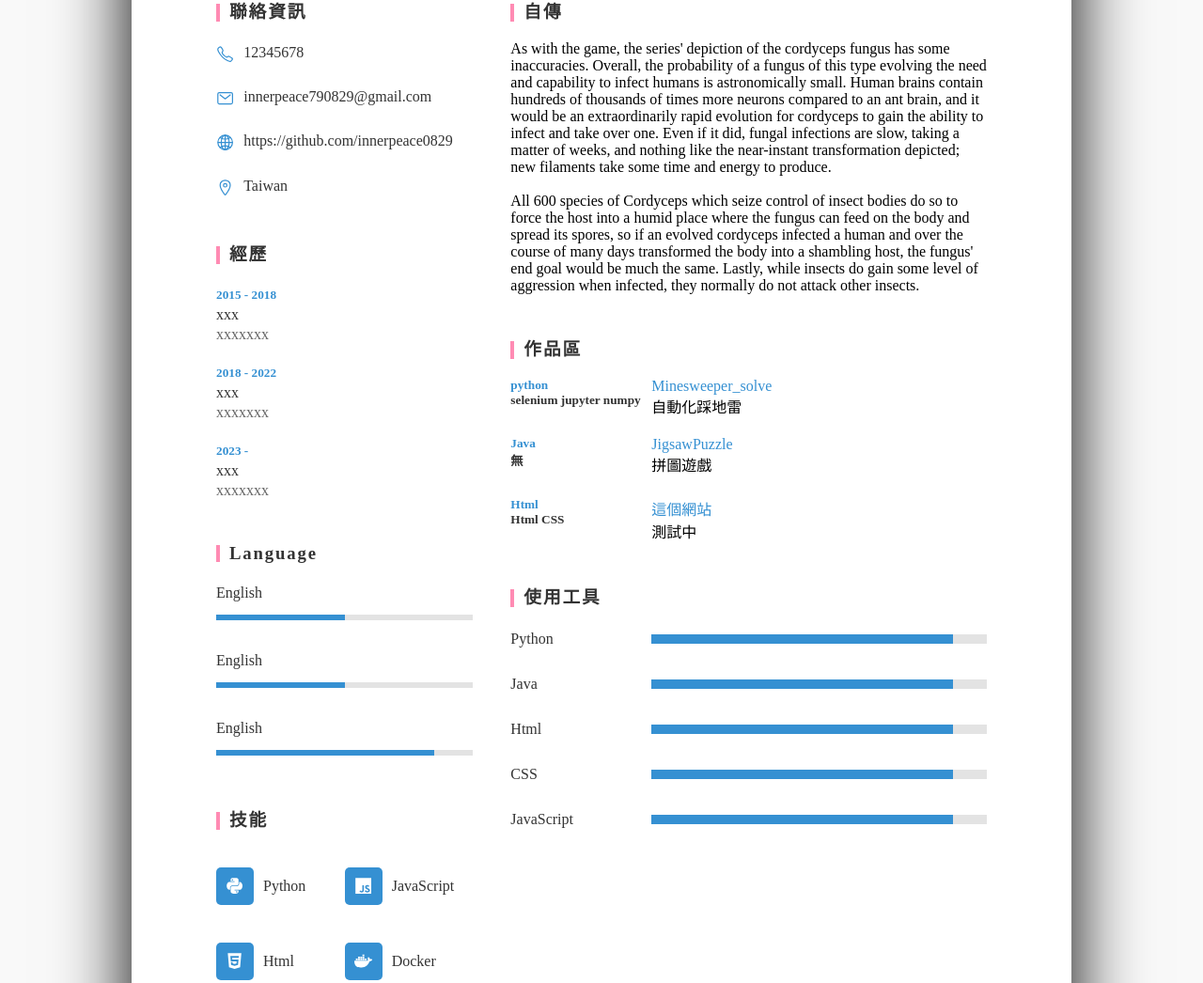
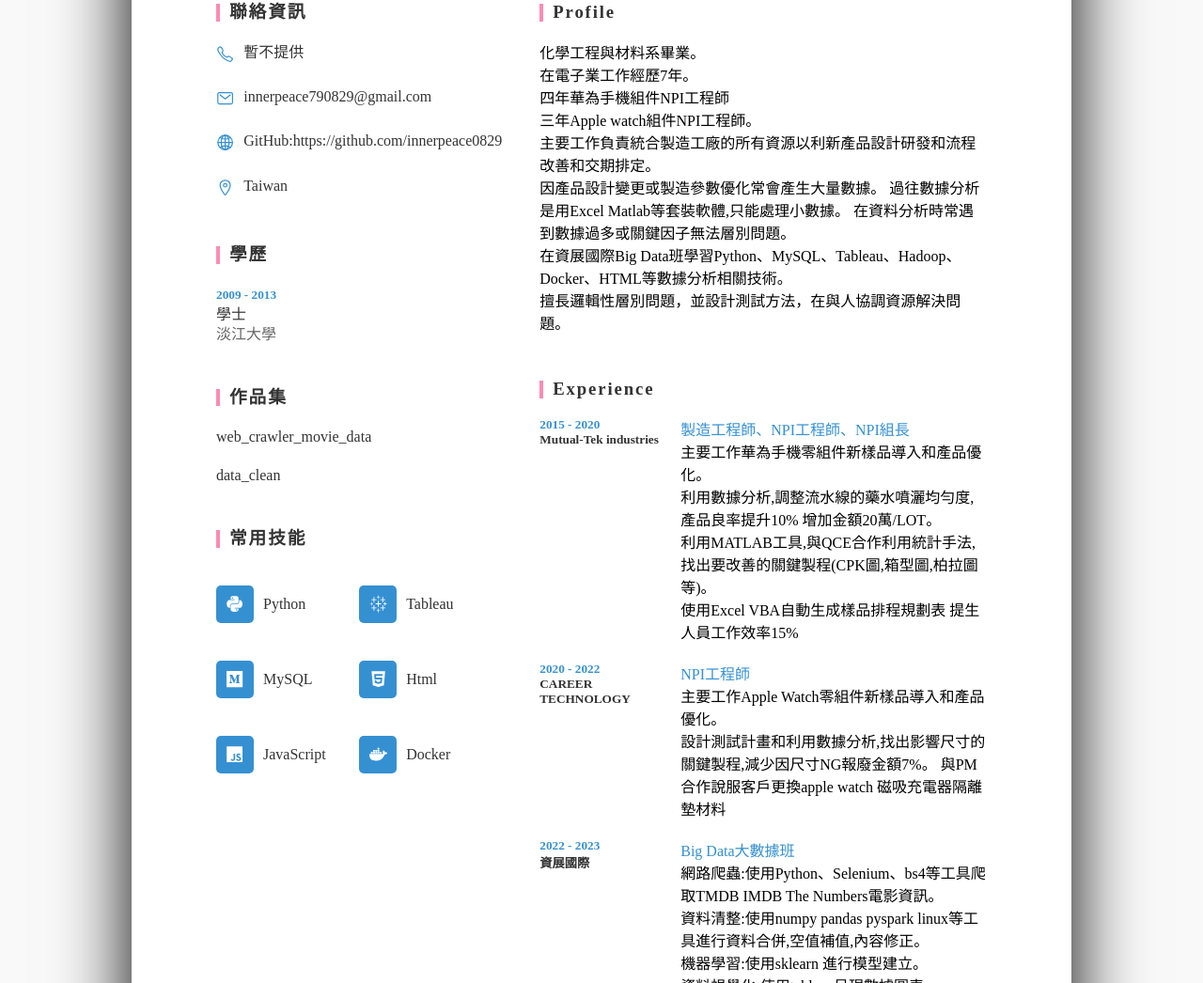
Before and after one commit to innerpeace0829/innerpeace0820.github.io, a plain HTML site: page index.html in a window 1280 px wide. Shown: the part 455-1501 px from the top of the page at 94% size. Drawn offline with nearby package versions, Linux system fonts and the light colour scheme.

Commit message:
change index content

```diff
--- a/index.html
+++ b/index.html
@@ -16,7 +16,7 @@
                 </div>
             </div>
             <div class="profileText">
-                <h3>張庭豪<br>Ting-Hao<br>Chang<br><span>Engineer</span></h3>
+                <h3>張庭豪<br>Chang<br>Ting Hao<br><span>NPI工程師</span></h3>
             </div>
         </div>
         <div class="contentBox">
@@ -25,7 +25,7 @@
                 <ul>
                     <li>
                         <span class="icon"><ion-icon name="call-outline"></ion-icon></span>
-                        <span class="text">12345678</span>
+                        <span class="text">暫不提供</span>
                     </li>
                     <li>
                         <span class="icon"><ion-icon name="mail-outline"></ion-icon></span>
@@ -34,43 +34,47 @@
                     <li>
                         <span class="icon"><ion-icon name="globe-outline"></ion-icon>
                         </span>
-                        <span class="text">https://github.com/innerpeace0829</span>
+                        <span class="text">GitHub:https://github.com/innerpeace0829</span>
                     </li>
                     <li>
                         <span class="icon"><ion-icon name="location-outline"></ion-icon></span>
                         <span class="text">Taiwan</span>
                     </li>
                 </ul>
-                <h3>經歷</h3>
+                <h3>學歷</h3>
                 <ul class="education">
                     <li>
-                        <h5>2015 - 2018</h5>
-                        <h4>xxx</h4>
-                        <h6>xxxxxxx</h6>
+                        <h5>2009 - 2013</h5>
+                        <h4>學士</h4>
+                        <h6>淡江大學</h6>
+                    </li>
+                    <!-- <li>
+                        <h5>2010 - 2013</h5>
+                        <h4>master</h4>
+                        <h6>university name</h6>
                     </li>
                     <li>
-                        <h5>2018 - 2022</h5>
-                        <h4>xxx</h4>
-                        <h6>xxxxxxx</h6>
+                        <h5>2010 - 2013</h5>
+                        <h4>master</h4>
+                        <h6>university name</h6>
+                    </li> -->
+                </ul>
+                <h3>作品集</h3>
+                <ul class="language">
+                    <li>
+                        <span class="text">web_crawler_movie_data</span>
+                        <!-- <span class="percent">
+                            <div style="width: 50%;"></div>
+                        </span> -->
                     </li>
                     <li>
-                        <h5>2023 - </h5>
-                        <h4>xxx</h4>
-                        <h6>xxxxxxx</h6>
+                        <span class="text">data_clean</span>
+
                     </li>
-                </ul>
-                <h3>Language</h3>
-                <ul class="language">
-                    <li>
+                    <!-- <li>
                         <span class="text">English</span>
                         <span class="percent">
-                            <div style="width: 50%;"></div>
-                        </span>
-                    </li>
-                    <li>
-                        <span class="text">English</span>
-                        <span class="percent">
-                            <div style="width: 50%;"></div>
+                            <div style="width: 48%;"></div>
                         </span>
                     </li>
                     <li>
@@ -78,76 +82,107 @@
                         <span class="percent">
                             <div style="width: 85%;"></div>
                         </span>
-                    </li>
+                    </li> -->
                 </ul>
-                <h3>技能</h3>
+                <h3>常用技能</h3>
                 <ul class="interest">
                     <li><span class="icon"><ion-icon name="logo-python"></ion-icon></span>Python</li>
+                    <li><span class="icon"><ion-icon name="logo-tableau"></ion-icon></span>Tableau</li>
+                    <li><span class="icon"><ion-icon name="logo-medium"></ion-icon></span>MySQL</li>
+                    <li><span class="icon"><ion-icon name="logo-html5"></ion-icon></span>Html</li>
                     <li><span class="icon"><ion-icon name="logo-javascript"></ion-icon></span>JavaScript</li>
-                    <li><span class="icon"><ion-icon name="logo-html5"></ion-icon></span>Html</li>
-                    <li><span class="icon"><ion-icon name="logo-docker"></ion-icon>
-                    </span>Docker</li>
+                    <li><span class="icon"><ion-icon name="logo-docker"></ion-icon></span>Docker</li>
+
                 </ul>
             </div>
             <div class="rightSide">
                 <div class="about">
-                    <h3>自傳</h3>
-                    <p>As with the game, the series' depiction of the cordyceps fungus has some inaccuracies. Overall, the probability of a fungus of this type evolving the need and capability to infect humans is astronomically small. Human brains contain hundreds of thousands of times more neurons compared to an ant brain, and it would be an extraordinarily rapid evolution for cordyceps to gain the ability to infect and take over one. Even if it did, fungal infections are slow, taking a matter of weeks, and nothing like the near-instant transformation depicted; new filaments take some time and energy to produce.<br><br>All 600 species of Cordyceps which seize control of insect bodies do so to force the host into a humid place where the fungus can feed on the body and spread its spores, so if an evolved cordyceps infected a human and over the course of many days transformed the body into a shambling host, the fungus' end goal would be much the same. Lastly, while insects do gain some level of aggression when infected, they normally do not attack other insects.</p>
+                    <h3>Profile</h3>
+                    <p>
+                        化學工程與材料系畢業。
+                        <br>
+                        在電子業工作經歷7年。
+                        <br>
+                        四年華為手機組件NPI工程師
+                        <br>
+                        三年Apple watch組件NPI工程師。
+                        <br>
+                        主要工作負責統合製造工廠的所有資源以利新產品設計研發和流程改善和交期排定。
+                        <br>
+                        因產品設計變更或製造參數優化常會產生大量數據。
+                        過往數據分析是用Excel Matlab等套裝軟體,只能處理小數據。
+                        在資料分析時常遇到數據過多或關鍵因子無法層別問題。
+                        <br>
+                        在資展國際Big Data班學習Python、MySQL、Tableau、Hadoop、Docker、HTML等數據分析相關技術。
+                        <br>
+                        擅長邏輯性層別問題，並設計測試方法，在與人協調資源解決問題。
+                    </p>
                 </div>
                 <div class="about">
-                    <h3>作品區</h3>
+                    <h3>Experience</h3>
                     <div class="box">
                         <div class="year_company">
-                            <h5>python</h5>
-                            <h5>selenium jupyter numpy
-                            </h5>
+                            <h5>2015 - 2020</h5>
+                            <h5>Mutual-Tek industries</h5>
                         </div>
                         <div class="text">
                             <h4>
-                                Minesweeper_solve
+                                製造工程師、NPI工程師、NPI組長
                             </h4>
-                            <p>自動化踩地雷</p>
+                            <p>
+                                主要工作華為手機零組件新樣品導入和產品優化。
+                                <br>
+                                利用數據分析,調整流水線的藥水噴灑均勻度,產品良率提升10% 增加金額20萬/LOT。
+                                <br>
+                                利用MATLAB工具,與QCE合作利用統計手法,找出要改善的關鍵製程(CPK圖,箱型圖,柏拉圖等)。
+                                <br>
+                                使用Excel VBA自動生成樣品排程規劃表 提生人員工作效率15%
+                                <br>
+                            </p>
                         </div>
                     </div>
                     <div class="box">
                         <div class="year_company">
-                            <h5>Java</h5>
-                            <h5>無</h5>
+                            <h5>2020 - 2022</h5>
+                            <h5>CAREER TECHNOLOGY</h5>
                         </div>
                         <div class="text">
                             <h4>
-                                JigsawPuzzle
+                                NPI工程師
                             </h4>
-                            <p>拼圖遊戲</p>
+                            <p>
+                                主要工作Apple Watch零組件新樣品導入和產品優化。
+                                <br>
+                                設計測試計畫和利用數據分析,找出影響尺寸的關鍵製程,減少因尺寸NG報廢金額7%。
+                                與PM合作說服客戶更換apple watch 磁吸充電器隔離墊材料
+                            </p>
                         </div>
                     </div>
                     <div class="box">
                         <div class="year_company">
-                            <h5>Html</h5>
-                            <h5>Html CSS</h5>
+                            <h5>2022 - 2023</h5>
+                            <h5>資展國際</h5>
                         </div>
                         <div class="text">
                             <h4>
-                                這個網站
+                                Big Data大數據班
                             </h4>
-                            <p>測試中</p>
+                            <p>
+                                網路爬蟲:使用Python、Selenium、bs4等工具爬取TMDB IMDB The Numbers電影資訊。
+                                <br>
+                                資料清整:使用numpy pandas pyspark linux等工具進行資料合併,空值補值,內容修正。
+                                <br>
+                                機器學習:使用sklearn 進行模型建立。
+                                <br>
+                                資料視覺化:使用tableau呈現數據圖表。
+                                <br>
+                                網頁呈現:使用flask html ngrok等工具將數據圖表和機器學習model架設在網站上。
+                            </p>
                         </div>
                     </div>
                 </div>
-                <div class="about skills">
-                    <h3>使用工具</h3>
-                    <div class="box">
-                        <h4>Python</h4>
-                        <span class="percent">
-                            <div style="width: 90%"></div>
-                        </span>
-                    </div>
-                    <div class="box">
-                        <h4>Java</h4>
-                        <span class="percent">
-                            <div style="width: 90%"></div>
-                        </span>
-                    </div>
+                <!-- <div class="about skills">
+                    <h3>Pro-essional Skills</h3>
                     <div class="box">
                         <h4>Html</h4>
                         <span class="percent">
@@ -166,7 +201,7 @@
                             <div style="width: 90%"></div>
                         </span>
                     </div>
-                </div>
+                </div> -->
             </div>
         </div>
     </div>
```
